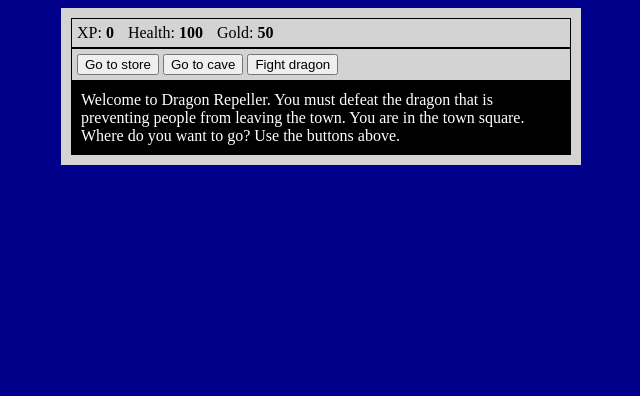
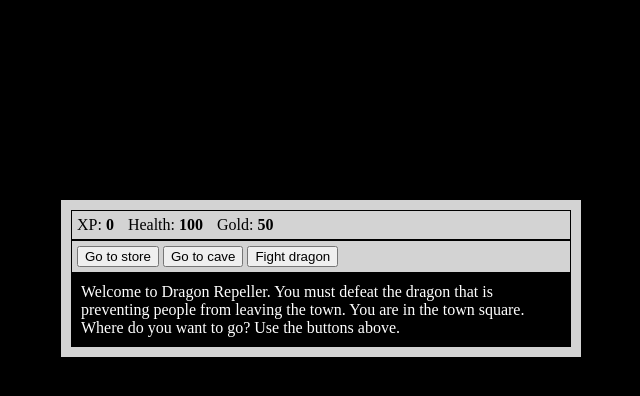
Before and after one commit to kelvinmw1/rpg-game, a plain HTML site: page index.html in a window 1280 px wide. Shown: the whole page, without its empty margins (319-959 px from the left). Drawn offline with Linux system fonts and the light colour scheme.

Commit message:
some ui changes

```diff
--- a/style.css
+++ b/style.css
@@ -1,5 +1,5 @@
 body {
-    background-color: darkblue;
+    background-color: black;
   }
 
   #text {
@@ -15,6 +15,7 @@ body {
     color: white;
     margin: 0 auto;
     padding: 10px;
+    margin-top: 200px;
   }
 
   #controls {
```
